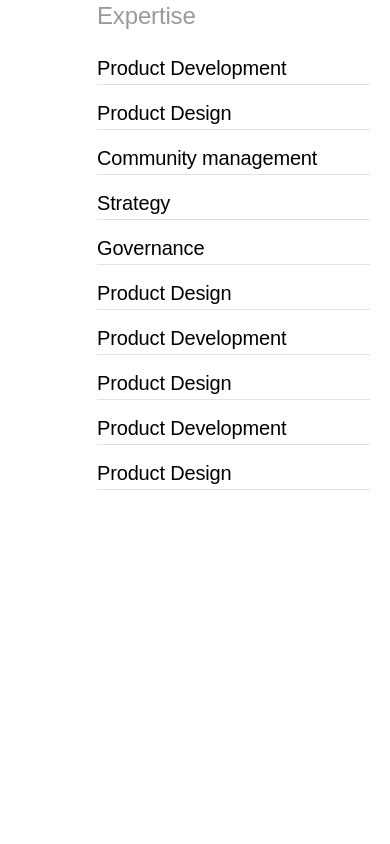
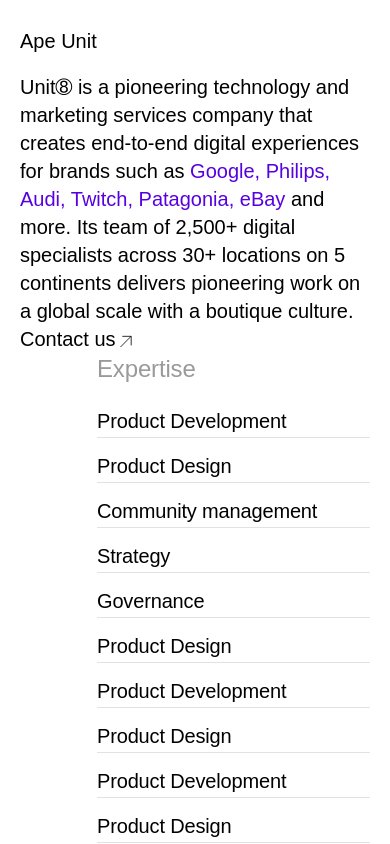
Before and after one commit to TheGymRwanda/zzz-unit8, a Next.js app: page / in a window 390 px wide. Built offline with nearby package versions, Linux system fonts and the light colour scheme; a web font is replaced by a local one.

Commit message:
#U7 feat: implements mobile break point for header section (#2)
* refactor: tailwind colors for header varients

* refactor: removes index.js to be replaced

* refactor: applies review

Co-authored-by: Ibrahim Bagalwa <67462827+IbrahimBagalwa@users.noreply.github.com>

```diff
--- /dev/null
+++ b/components/sections/Header.jsx
@@ -0,0 +1,25 @@
+import CustomLink from "../ui/CustomLink";
+
+export default function Header() {
+    return (
+        <section className="mt-6.6">
+            <div className="flex gap-5.5 flex-col text-2.5xl font-normal leading-7 ">
+                <p>
+                    Ape Unit
+                </p>
+                <p>
+                    Unit➇ is a pioneering technology and marketing
+                    services company that creates end-to-end digital
+                    experiences for brands such as
+                    <span className="text-primary-300">
+                        {" "}Google, Philips, Audi, Twitch, Patagonia, eBay {" "}
+                    </span>
+                    and more. Its team
+                    of 2,500+ digital specialists across 30+ locations
+                    on 5 continents delivers pioneering work on a global
+                    scale with a boutique culture. <span> <CustomLink text="Contact us"  /> </span>
+                </p>
+            </div>
+        </section>
+    )
+}
--- /dev/null
+++ b/components/ui/CustomLink.jsx
@@ -0,0 +1,17 @@
+import Image from "next/image";
+import Link from "next/link";
+
+export default function CustomLink({ link , text , style }) {
+    return (
+        <Link href={`${link ? link : "/"}`}>
+            <span className={`font-normal group transition-all duration-300 text-xl leading-7 relative inline-flex items-center hover:underline  ${style}`}>
+                <span className="self-end ">
+                    {text}
+                </span>
+                <div className=" absolute -right-4 top-0.6 group-hover:top-0.2  lg:group-hover:top-0.3 group-hover:-right-5">
+                    <Image src={'/assets/icons/upRight_arrow.svg'} width={"12"} height={"12"} alt={"Up right icon"} />
+                </div>
+            </span>
+        </Link >
+    )
+}
--- a/pages/index.jsx
+++ b/pages/index.jsx
@@ -1,5 +1,6 @@
 import Head from "next/head";
 import Expertise from "../components/Sections/Expertise";
+import Header from "../components/sections/Header";
 
 export default function Home() {
   return (
@@ -7,6 +8,7 @@ export default function Home() {
       <Head>
         <title>Unit 8</title>
       </Head>
+      <Header />
       <Expertise />
     </>
   );
--- a/tailwind.config.js
+++ b/tailwind.config.js
@@ -9,9 +9,6 @@ module.exports = {
     extend: {
       fontFamily: {
         grotesk: ["Grotesk", "sans-serif"],
-      },
-      maxWidth: {
-        "8xl": "82rem",
       },
       colors: {
         primary: {
@@ -27,12 +24,34 @@ module.exports = {
       maxWidth: {
         "8xl": "82rem",
       },
+      gap: {
+        5.5: "1.125rem",
+      },
+      fontSize: {
+        "2.5xl": "1.25rem",
+      },
+      spacing: {
+        6.6: "1.6875rem",
+      },
+      spacing:{
+        "6.6": "1.6875rem",
+        "4%": "4%"
+      },
+      inset: {
+        "0.6": "0.625rem",
+        "0.3": "0.375rem",
+        "0.2": "0.125rem"
+      },
+      maxWidth: {
+        '6.5xl': '78rem',
+        19: '19.375rem',
+      },
       width: {
         "70w": "70vw",
       },
       letterSpacing: {
         0.01: "0.01rem",
-      },
+      }
     },
   },
   plugins: [],
```
Also changed, not shown: components/components.md (+1 -0 lines).
